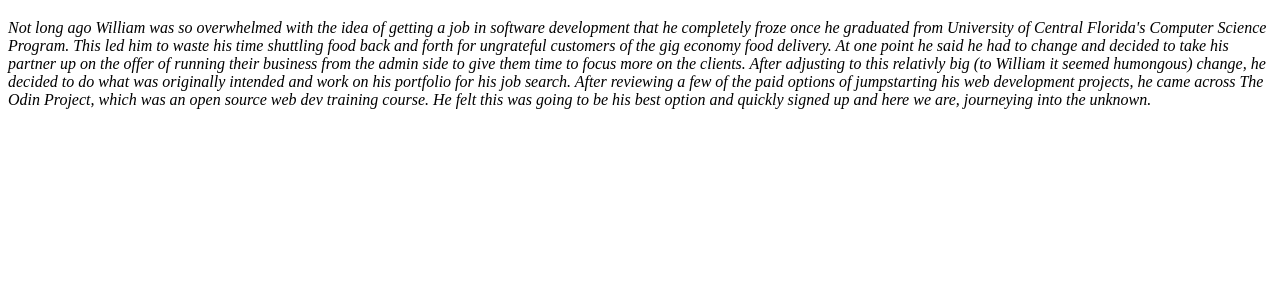
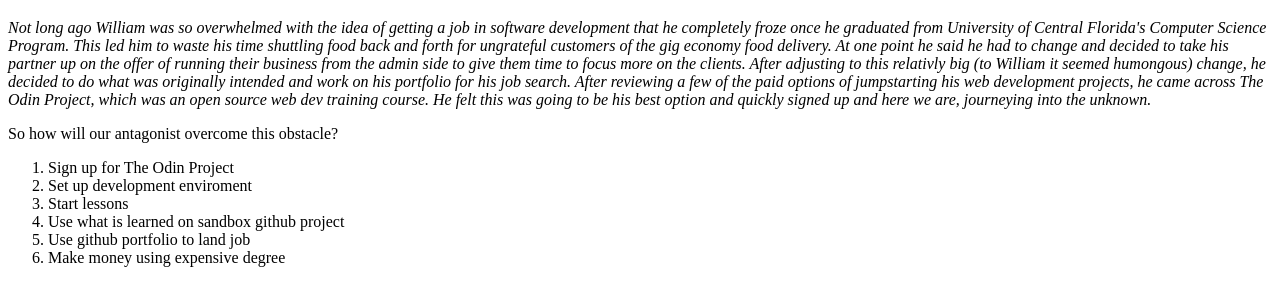
Before and after one commit to WilliamPresswood/OdinProject, a plain HTML site: page index.html in a window 1280 px wide. Shown: the part 61-366 px from the top of the page. Drawn offline with Linux system fonts and the light colour scheme.

Commit message:
Added Ordered list of steps to take

```diff
--- a/index.html
+++ b/index.html
@@ -17,6 +17,17 @@
         came across The Odin Project, which was an open source web dev training course. He felt this was going to be his best option and
         quickly signed up and here we are, journeying into the unknown.</em>
     </p>
+    <p>
+        So how will our antagonist overcome this obstacle?
+    </p>
+    <ol>
+        <li>Sign up for The Odin Project</li>
+        <li>Set up development enviroment</li>
+        <li>Start lessons</li>
+        <li>Use what is learned on sandbox github project</li>
+        <li>Use github portfolio to land job</li>
+        <li>Make money using expensive degree</li>
+    </ol>
 
 </body>
 </html>
```
